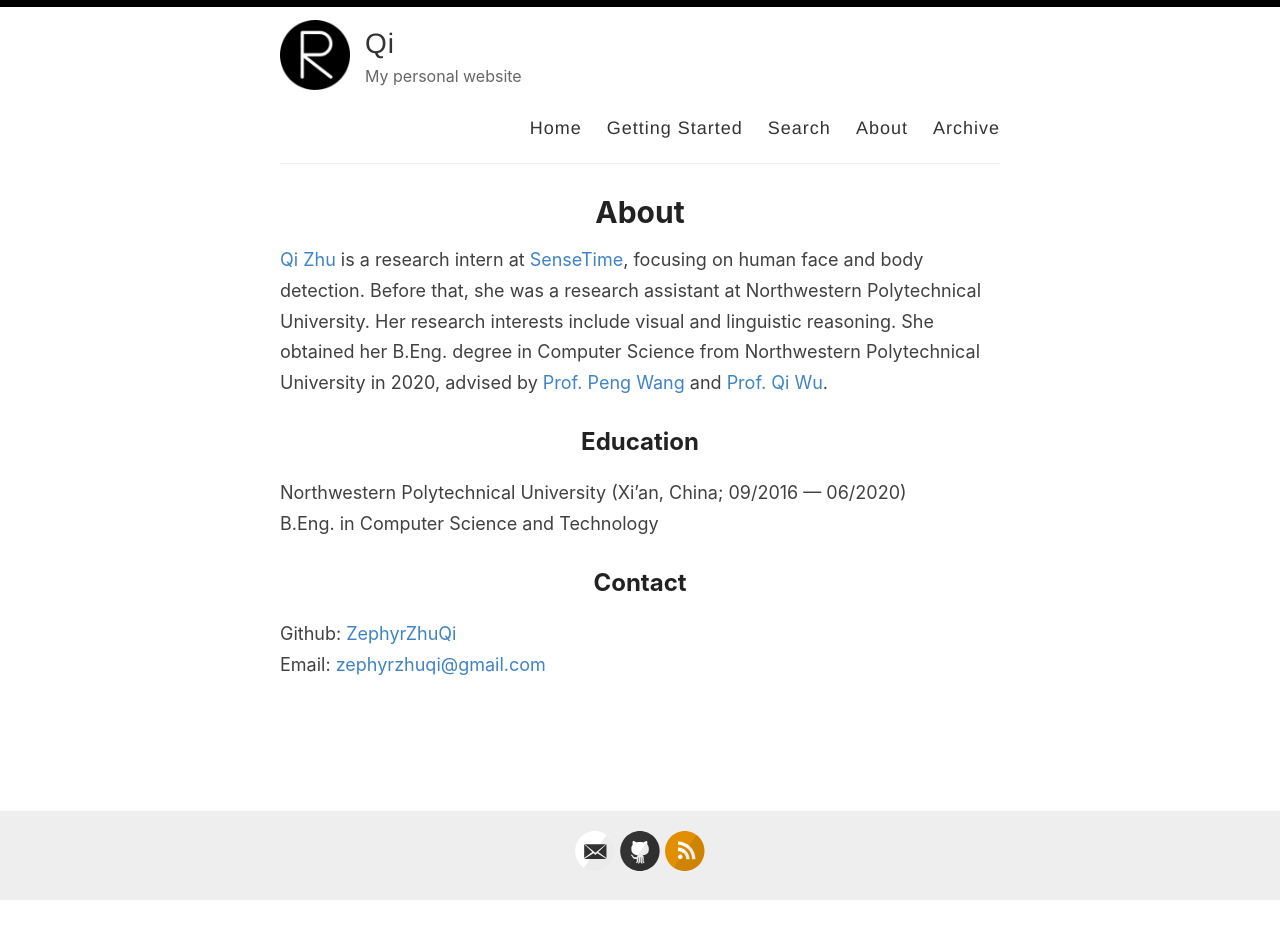
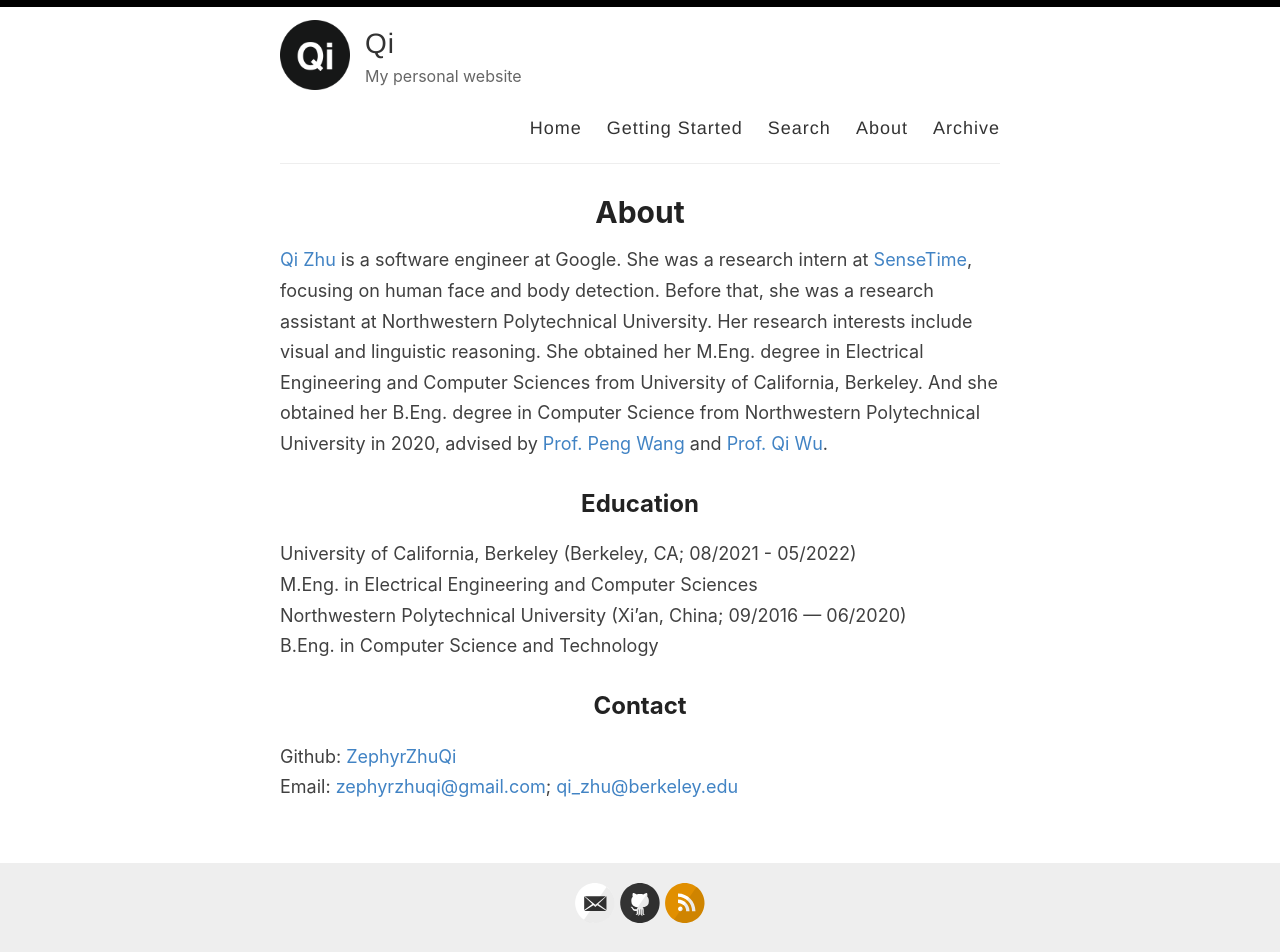
Before and after one commit to ZephyrZhuQi/ZephyrZhuQi.github.io, a Jekyll site: the page built from _pages/about.md, in a window 1280 px wide. Built offline with Jekyll 4.4.1, drawn with Linux system fonts in a browser that asks for light colours; before the commit the page ends 901 px from its top, so only the background shows below that.

```diff
--- a/_config.yml
+++ b/_config.yml
@@ -12,7 +12,7 @@ author: 朱琪
 description: My personal website
 
 # URL of your avatar or profile pic (you could use your GitHub profile pic)
-avatar: /images/reverie.png
+avatar: /images/Qi.png
 
 #
 # Flags below are optional
@@ -48,14 +48,15 @@ google_analytics: UA-43339302-11
 
 # Your website URL (e.g. http://amitmerchant1990.github.io or http://www.amitmerchant.com)
 # Used for Sitemap.xml and your RSS feed
-url: https://zephyrzhuqi.github.io/
+# url: https://zephyrzhuqi.github.io/
+url:
 enforce_ssl: https://zephyrzhuqi.github.io/
 
 # If you're hosting your site at a Project repository on GitHub pages
 # (http://yourusername.github.io/repository-name)
 # and NOT your User repository (http://yourusername.github.io)
 # then add in the baseurl here, like this: "/repository-name"
-baseurl: "/"
+baseurl: ""
 
 #
 # !! You don't need to change any of the configuration flags below !!
--- a/_layouts/default.html
+++ b/_layouts/default.html
@@ -10,7 +10,7 @@
     <link rel="canonical" href="{{ site.url }}{{ page.url }}" />
 
     <meta name="theme-color" content="#000000">
-    <link rel="icon" type="image/png" sizes="32x32" href="{{ site.baseurl }}/images/favicon-32x32.png">
+    <link rel="icon" type="image/png" sizes="32x32" href="{{ site.baseurl }}/images/Qi.png">
     {% include analytics_head.html %}
   </head>
 
--- a/_pages/about.md
+++ b/_pages/about.md
@@ -5,16 +5,18 @@ permalink: /about/
 ---
 
 
-[Qi Zhu] is a research intern at [SenseTime], focusing on human face and body detection. Before that, she was a research assistant at Northwestern Polytechnical University. Her research interests include visual and linguistic reasoning. She obtained her B.Eng. degree in Computer Science from Northwestern Polytechnical University in 2020, advised by [Prof. Peng Wang] and [Prof. Qi Wu].
+[Qi Zhu] is a software engineer at Google. She was a research intern at [SenseTime], focusing on human face and body detection. Before that, she was a research assistant at Northwestern Polytechnical University. Her research interests include visual and linguistic reasoning. She obtained her M.Eng. degree in Electrical Engineering and Computer Sciences from University of California, Berkeley. And she obtained her B.Eng. degree in Computer Science from Northwestern Polytechnical University in 2020, advised by [Prof. Peng Wang] and [Prof. Qi Wu].
 
 ## Education
+University of California, Berkeley (Berkeley, CA; 08/2021 - 05/2022) <br />
+M.Eng. in Electrical Engineering and Computer Sciences <br />
 Northwestern Polytechnical University (Xi'an, China; 09/2016 — 06/2020) <br />
 B.Eng. in Computer Science and Technology
 
 ## Contact
 
 Github: [ZephyrZhuQi] <br />
-Email: [zephyrzhuqi@gmail.com]
+Email: [zephyrzhuqi@gmail.com]; [qi_zhu@berkeley.edu]
 
 [Qi Zhu]: https://scholar.google.com/citations?user=BqZ4-QkAAAAJ&hl=en#
 [Sensetime]: https://www.sensetime.com/en
@@ -22,3 +24,4 @@ Email: [zephyrzhuqi@gmail.com]
 [Prof. Qi Wu]: https://scholar.google.com.au/citations?user=aKXe1FEAAAAJ&hl=en
 [ZephyrZhuQi]: https://github.com/ZephyrZhuQi
 [zephyrzhuqi@gmail.com]: mailto:zephyrzhuqi@gmail.com
+[qi_zhu@berkeley.edu]: mailto:qi_zhu@berkeley.edu
```
Also changed, not shown: Gemfile (added, +10 -0 lines), _posts/2022-07-18-school-projects.md (added, +16 -0 lines), _posts/2021-01-08-stat1101.md (renamed from _posts/2021-01-08-stat110.md), images/Qi.png (added), 1 other file.
